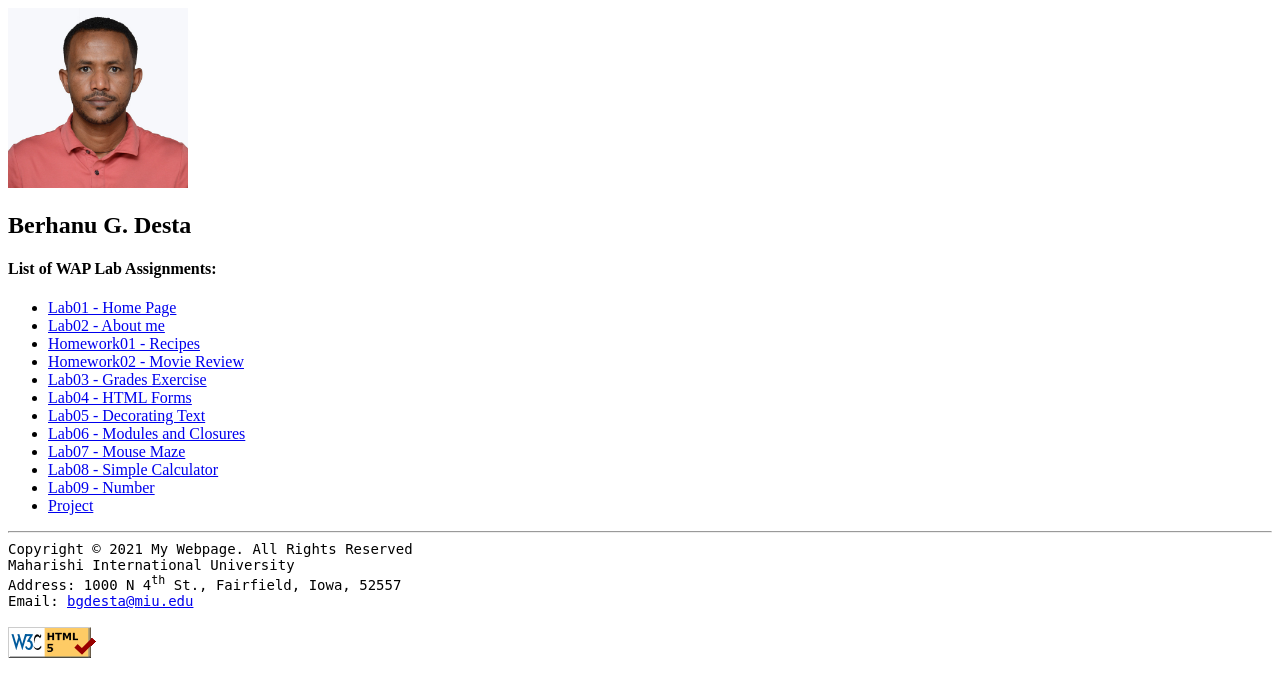
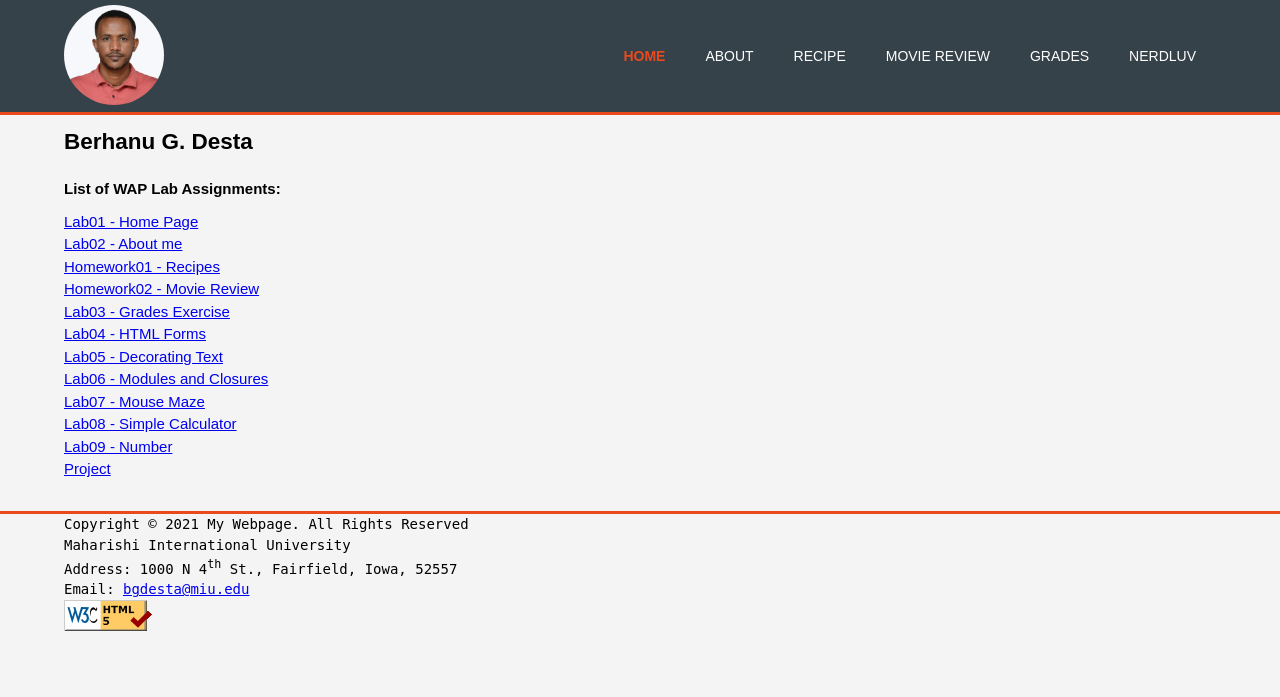
Before and after one commit to bgdesta/bgdesta.github.io, a web app: file index.html in a window 1280 px wide. Shown: the top 697 px of the page. Run offline with its HTML, style and script files only (its server is not run), Linux system fonts and the light colour scheme.

Commit message:
Home page updated

```diff
--- a/css/style.css
+++ b/css/style.css
@@ -1,5 +1,73 @@
-.address {
-  text-align: left;
+body {
+  font-family: Arial, Helvetica, sans-serif;
+  font-size: 15px;
+  line-height: 1.5;
+  padding: 0;
+  margin: 0;
+  background-color: #f4f4f4;
+}
+
+/* Global */
+ul {
+  margin: 0;
+  padding: 0;
+}
+.container {
+  width: 90%;
+  margin: auto;
+  overflow: hidden;
+}
+
+/* Header */
+header {
+  background: #35424a;
+  min-height: 70px;
+  padding-top: 5px;
+  border-bottom: #e8491d 3px solid;
+}
+header img {
+  border-radius: 50%;
+  width: 100px;
+  height: 100px;
+}
+header #branding {
+  float: left;
+}
+header nav {
+  float: right;
+  margin-top: 40px;
+}
+header a {
+  color: #ffffff;
+  text-decoration: none;
+  text-transform: uppercase;
+  font-size: 14px;
+}
+header li {
+  float: left;
+  display: inline;
+  padding: 0 20px 0 20px;
+}
+header .current a {
+  color: #e8491d;
+  font-weight: bold;
+}
+header a:hover {
+  color: #cccc;
+  font-weight: bold;
+}
+
+/* Section */
+section h2,
+h4 {
+  margin: 10px 0;
+  padding: 0;
+}
+
+/* Footer */
+footer {
   font-family: monospace;
   font-size: 14px;
+  margin-top: 30px;
+  border-top: #e8491d solid 3px;
 }
--- a/index.html
+++ b/index.html
@@ -9,18 +9,31 @@
   <link rel="stylesheet" href="./css/style.css">
 </head>
 <body>
-  <!--Page Container-->
-  <div id="container">
-
   <!--Header-->
   <header>
-      <img src="./images/bgdesta.jpg" alt="My Picture" width="180" height="180">
-      <h2>Berhanu G. Desta</h2>
+    <div class="container">
+      <div id="branding">
+        <img src="./images/bgdesta.jpg" alt="My Picture">
+      </div>
+      <nav>
+        <ul>
+          <li class="current"><a href="./index.html">Home</a> </li>
+          <li><a href="./aboutme.html">About</a></li>
+          <li><a href="./pie.html">Recipe</a></li>
+          <li><a href="./hw2/tmnt.html">Movie Review</a></li>
+          <li><a href="./lab03/grades.html">Grades</a></li>
+          <li><a href="./lab04/nerdluv.html">NerdLuv</a></li>
+        </ul>
+      </nav>
+    </div>
   </header>
 
-    <!--Main Content-->
-    <div>
+  <!--Main Section-->
   <section>
+    <div class="container">
+      <h2>Berhanu G. Desta</h2>
+    </div>
+    <div class="container">
       <h4>List of WAP Lab Assignments: </h4>
       <ul>
         <li><a href="./index.html">Lab01 - Home Page</a></li>
@@ -36,13 +49,12 @@
         <li><a href="#">Lab09 - Number</a></li>
         <li><a href="#">Project</a></li>
       </ul>
+    </div>
   </section>
-      <hr>
-    </div>
 
   <!--Footer-->
   <footer>
-      <div class="address">
+    <div class="container">
       <div>
         Copyright &copy; 2021 My Webpage. All Rights Reserved
       </div>
@@ -53,14 +65,11 @@
         Address: 1000 N 4<sup>th</sup> St., Fairfield, Iowa, 52557
       </div>
       <div><span>Email: </span><a href="mailto:bgdesta@miu.edu">bgdesta@miu.edu </a></div>
+      <div>
+        <a href="http://validator.w3.org/check?uri=https://bgdesta.github.io/" target="_blank"> <img
+            src="./images/w3c-html.png" alt="html validator" /></a>
       </div>
-
-      <div><br>
-        <a href="http://validator.w3.org/check?uri=https://bgdesta.github.io/" target="_blank"> <img src="./images/w3c-html.png"
-            alt="html validator" /></a>
     </div>
   </footer>
-  </div>
-
 </body>
 </html>
```
Lines whose indentation alone changed are shown as unchanged.
